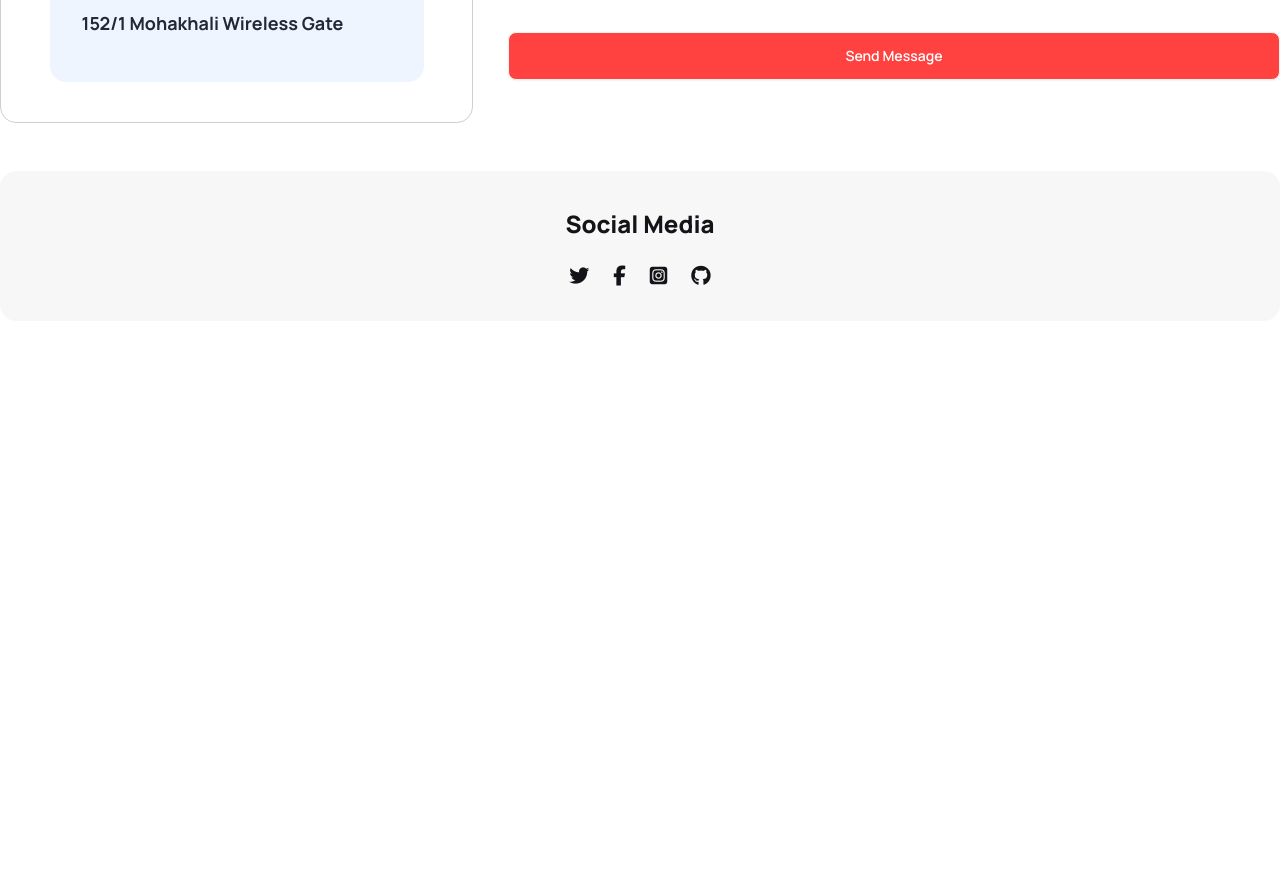
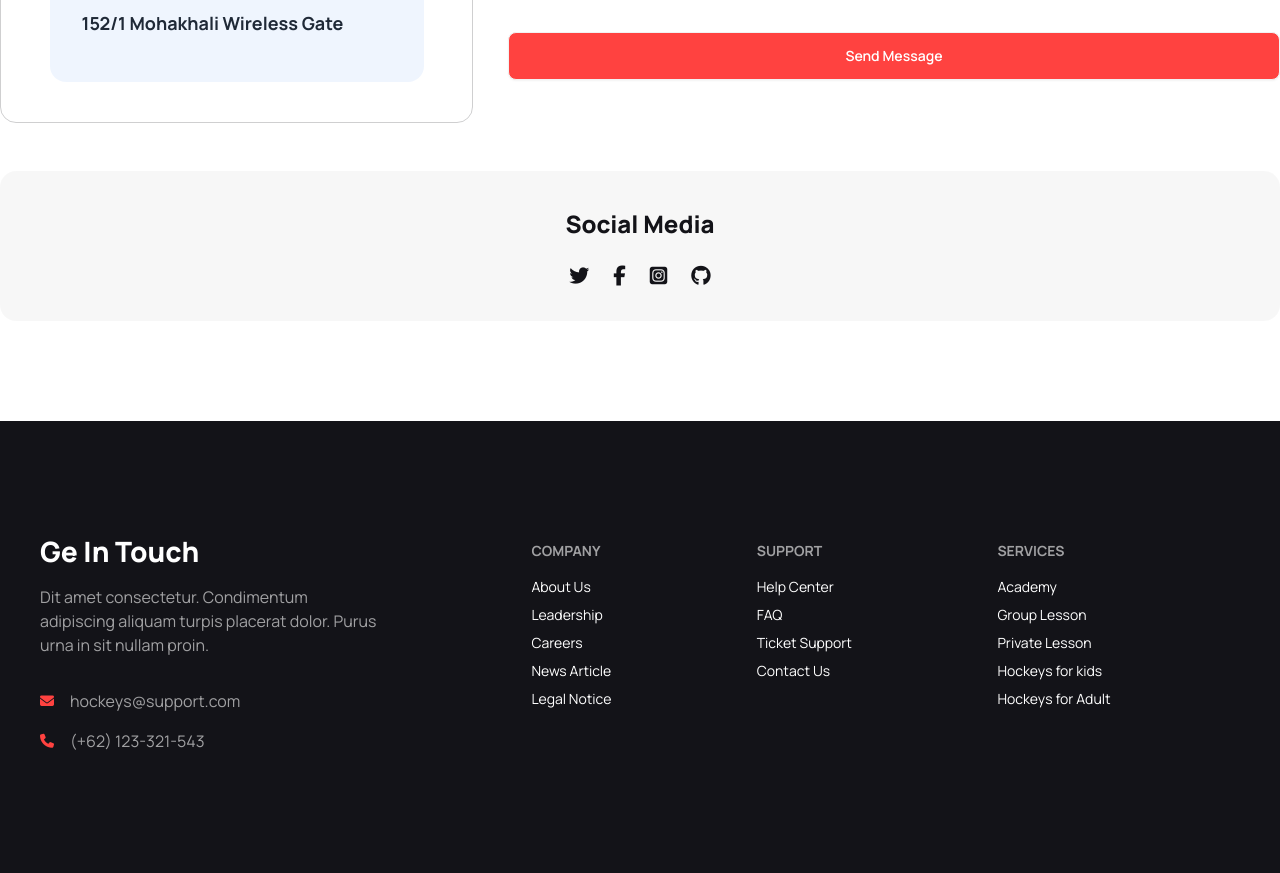
Before and after one commit to Shahid2890R/hokeyclub, a plain HTML site: page index.html in a window 1280 px wide. Shown: the part 6676-7549 px from the top of the page. Before the commit the page ends 7097 px from the top, so only its background shows below. Drawn offline with nearby package versions, Linux system fonts and the light colour scheme.

Commit message:
footer section

```diff
--- a/index.html
+++ b/index.html
@@ -881,6 +881,59 @@
     </section>
     <!-- ===== Social Icon Section End ===== -->
 
+     <!-- ===== Footer Section Start ===== -->
+     <footer class="bg-primary text-white py-[80px]">
+      <div class="container mx-auto">
+        <footer class="footer p-10 text-base-content">
+          <aside>
+            <h3 class="text-white font-extrabold text-[28px]">Ge In Touch</h3>
+            <p class="text-paraText text-base w-[346px] pb-[24px] pt-[16px]">
+              Dit amet consectetur. Condimentum adipiscing aliquam turpis
+              placerat dolor. Purus urna in sit nullam proin.
+            </p>
+            <div class="flex flex-col gap-[16px]">
+              <div class="flex items-center gap-x-[16px]">
+                <div class="text-secondary">
+                  <i class="fa-solid fa-envelope"></i>
+                </div>
+                <div class="text-paraText text-base">hockeys@support.com</div>
+              </div>
+              <div class="flex items-center gap-x-[16px]">
+                <div class="text-secondary">
+                  <i class="fa-solid fa-phone"></i>
+                </div>
+                <div class="text-paraText text-base">(+62) 123-321-543</div>
+              </div>
+            </div>
+          </aside>
+          <nav>
+            <header class="footer-title text-white">Company</header>
+            <a class="link link-hover text-white">About Us</a>
+            <a class="link link-hover text-white">Leadership</a>
+            <a class="link link-hover text-white">Careers</a>
+            <a class="link link-hover text-white">News Article</a>
+            <a class="link link-hover text-white">Legal Notice</a>
+          </nav>
+          <nav>
+            <header class="footer-title text-white">Support</header>
+            <a class="link link-hover text-white">Help Center</a>
+            <a class="link link-hover text-white">FAQ</a>
+            <a class="link link-hover text-white">Ticket Support</a>
+            <a class="link link-hover text-white">Contact Us</a>
+          </nav>
+          <nav>
+            <header class="footer-title text-white">Services</header>
+            <a class="link link-hover text-white">Academy</a>
+            <a class="link link-hover text-white">Group Lesson</a>
+            <a class="link link-hover text-white">Private Lesson</a>
+            <a class="link link-hover text-white">Hockeys for kids</a>
+            <a class="link link-hover text-white">Hockeys for Adult</a>
+          </nav>
+        </footer>
+      </div>
+    </footer>
+    <!-- ===== Footer Section End ===== -->
+
 
       <!-- ===== Tailwind Config File ===== -->
       <script src="./js/tailwind.config.js"></script>
```
